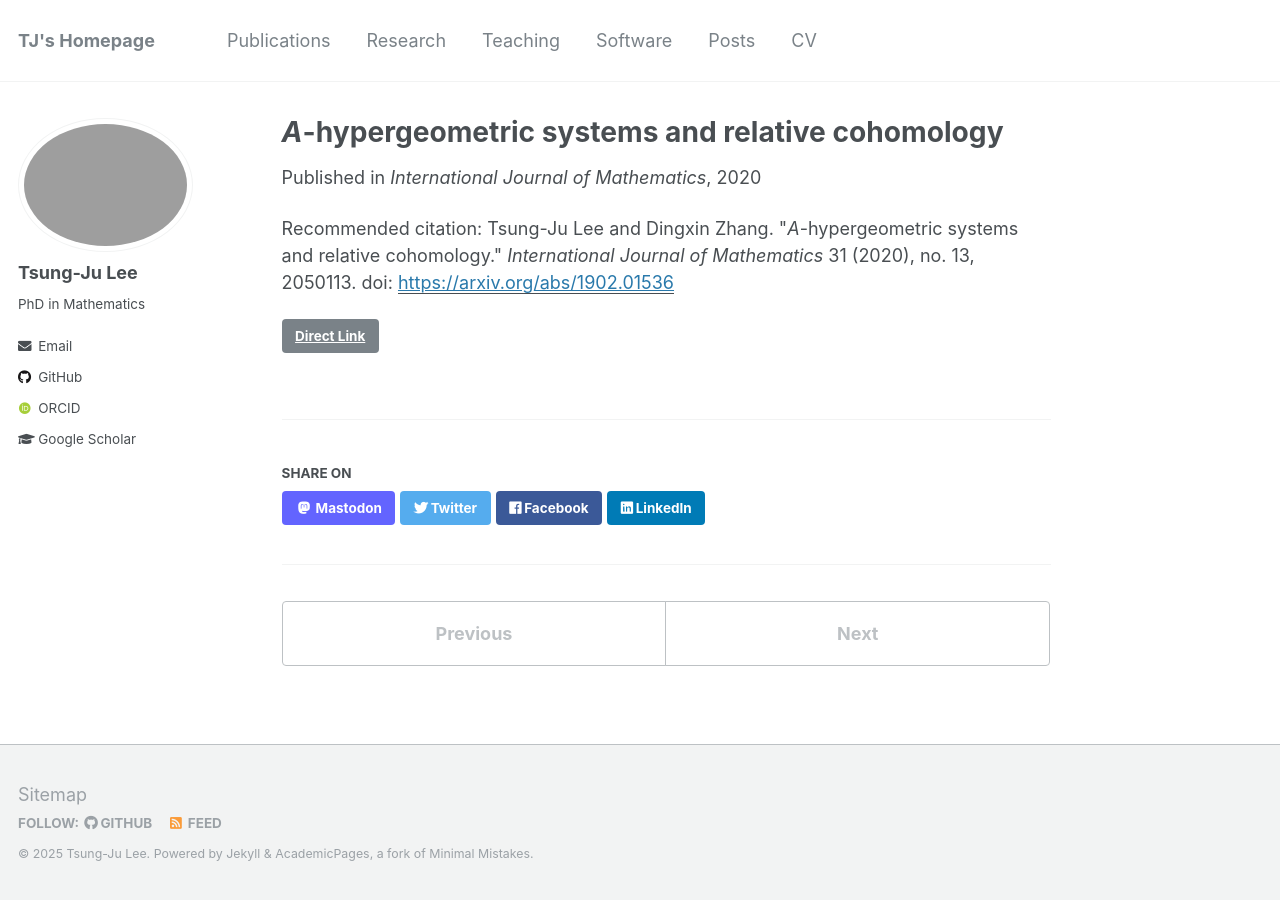
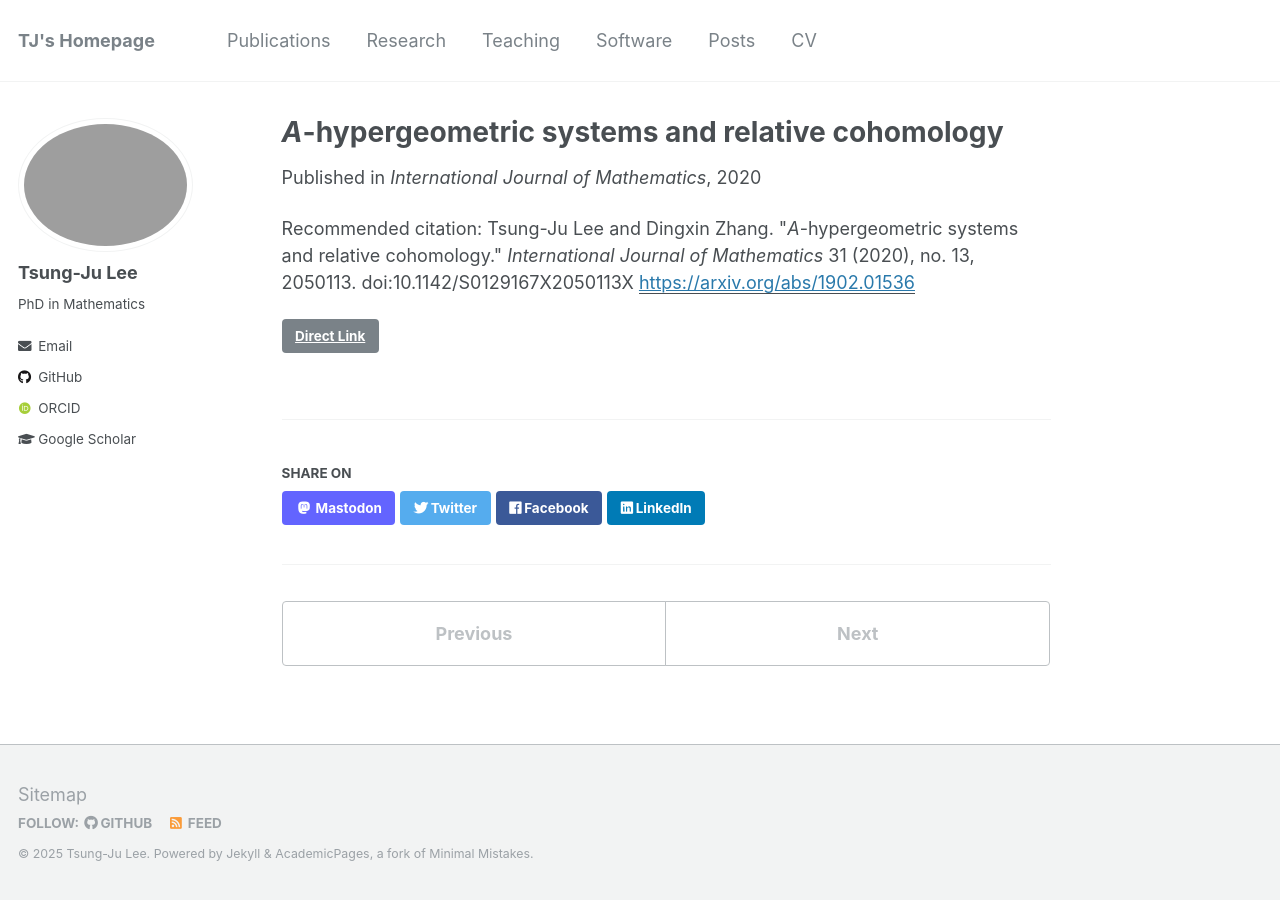
Before and after one commit to yusd24/yusd24.github.io, a Jekyll site: the page built from _publications/2020-GKZ-complete-intersections.md, in a window 1280 px wide. Built offline with Jekyll 4.4.1, drawn with Linux system fonts in a browser that asks for light colours; some web fonts are replaced.

Commit message:
Update 2020-GKZ-complete-intersections.md

```diff
--- a/_publications/2020-GKZ-complete-intersections.md
+++ b/_publications/2020-GKZ-complete-intersections.md
@@ -7,5 +7,5 @@ venue: 'International Journal of Mathematics'
 paperurl: 'https://arxiv.org/abs/1902.01536'
 link: 'https://doi.org/10.1142/S0129167X2050113X'
 citation: 'Tsung-Ju Lee and Dingxin Zhang. &quot;<i>A</i>-hypergeometric systems and relative cohomology.&quot;
-<i>International Journal of Mathematics</i> 31 (2020), no. 13, 2050113. doi:'
+<i>International Journal of Mathematics</i> 31 (2020), no. 13, 2050113. doi:10.1142/S0129167X2050113X'
 ---
```
